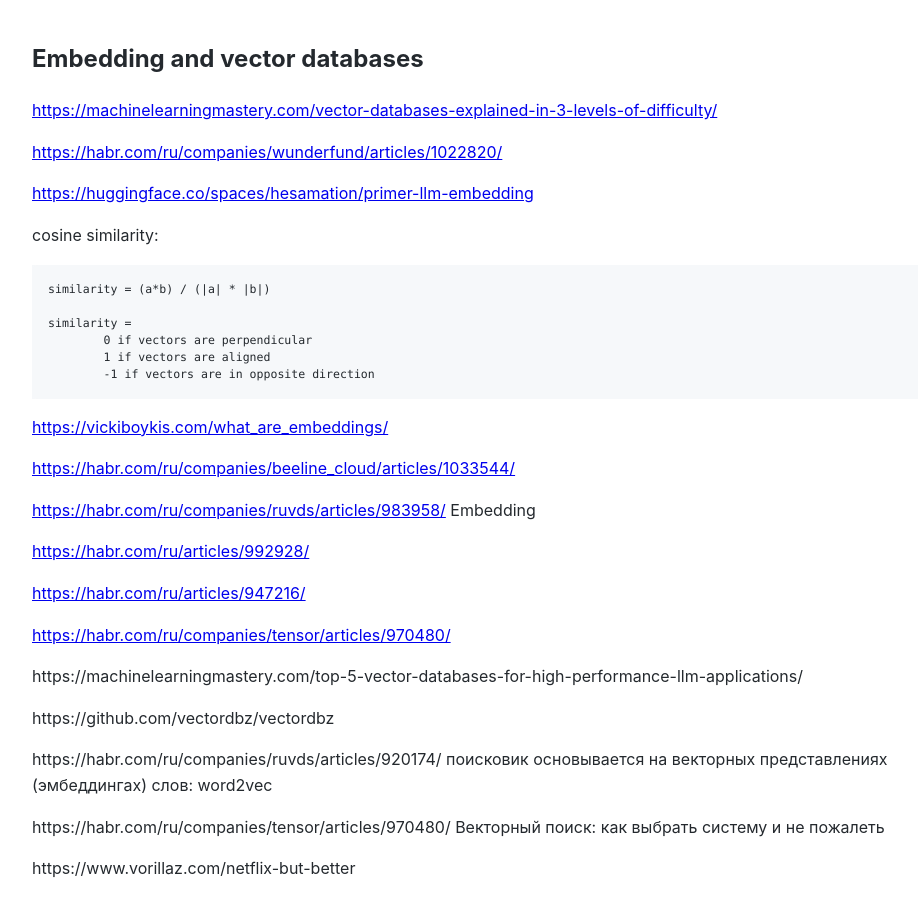
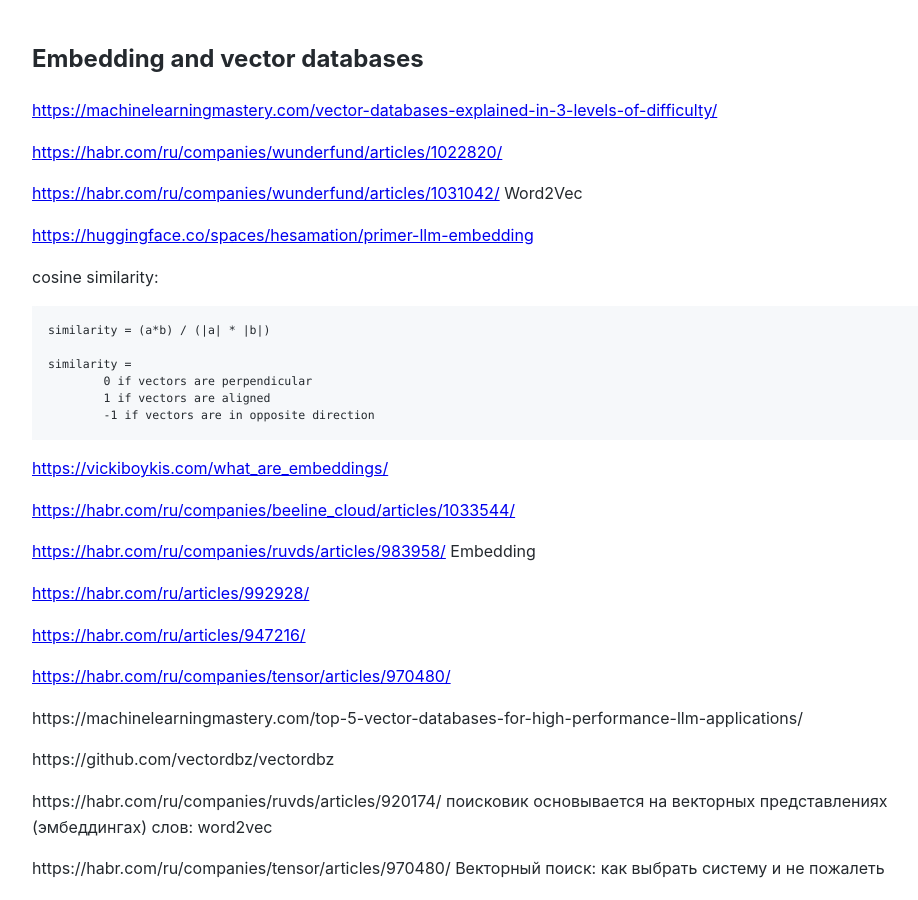
Before and after one commit to Michael-Lubinsky/michael-lubinsky.github.com, a Jekyll site: the page built from vector_db/vector_db.md, in a window 1280 px wide and 900 px high. Shown: the whole window, without its empty margins (158-1076 px from the left). Built offline with Jekyll 4.4.1, drawn with Linux system fonts in a browser that asks for light colours; our own code applies the rules of GitHub Pages for plain Markdown files.

Commit message:
Update vector_db.md

```diff
--- a/vector_db/vector_db.md
+++ b/vector_db/vector_db.md
@@ -3,6 +3,8 @@
 <https://machinelearningmastery.com/vector-databases-explained-in-3-levels-of-difficulty/>
 
 <https://habr.com/ru/companies/wunderfund/articles/1022820/>
+
+<https://habr.com/ru/companies/wunderfund/articles/1031042/> Word2Vec
 
 <https://huggingface.co/spaces/hesamation/primer-llm-embedding>
 
```
